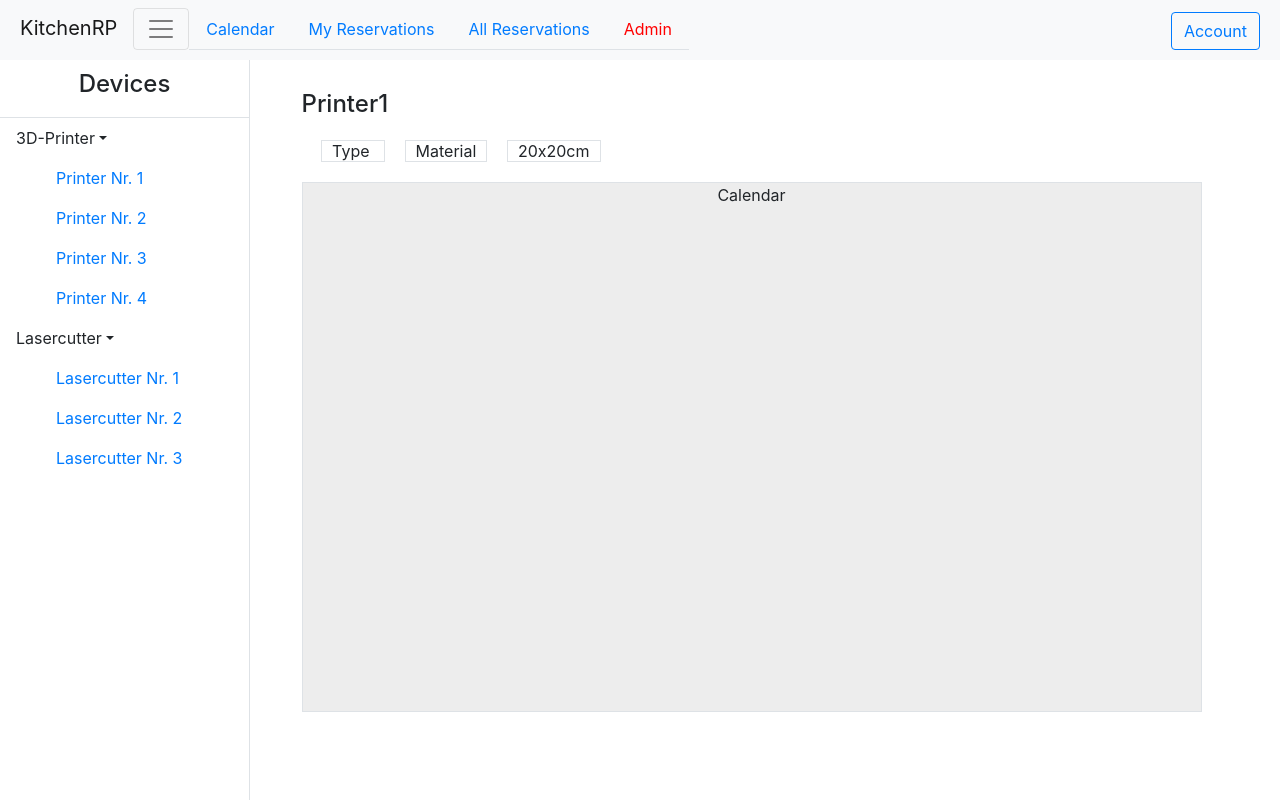
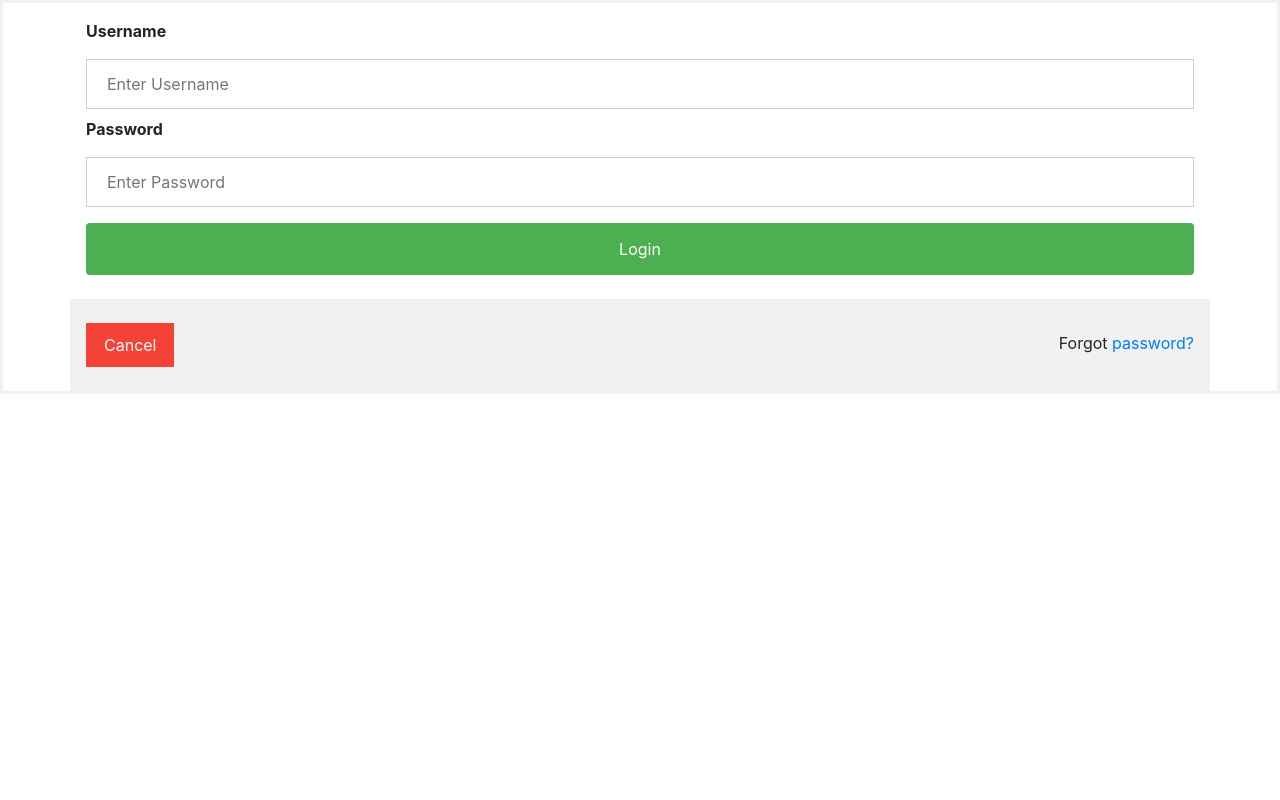
Before and after one commit to ProjectKitchen/KitchenRP, an Angular app in the folder kitchenRP-frontend/kitchenRP/: page /calendar in a window 1280 px wide. Built offline with nearby package versions, Linux system fonts and the light colour scheme.

Commit message:
started with login

```diff
--- a/kitchenRP-frontend/kitchenRP/src/app/app.component.html
+++ b/kitchenRP-frontend/kitchenRP/src/app/app.component.html
@@ -1,5 +1,12 @@
-<app-navbar></app-navbar>
-<app-sidebar></app-sidebar>
-<div id="content-wrapper" class="content-wrapper">
-    <router-outlet></router-outlet>
+<!-- user logged in -->
+<div *ngIf="false; else elseBlock">
+    <app-navbar></app-navbar>
+    <app-sidebar></app-sidebar>
+    <div id="content-wrapper" class="content-wrapper">
+        <router-outlet></router-outlet>
+    </div>
 </div>
+<!-- not logged in -->
+<ng-template #elseBlock>
+    <app-login></app-login>
+</ng-template>
--- /dev/null
+++ b/kitchenRP-frontend/kitchenRP/src/app/components/login/login.component.css
@@ -0,0 +1,72 @@
+/* Bordered form */
+form {
+    border: 3px solid #f1f1f1;
+}
+
+/* Full-width inputs */
+input[type=text], input[type=password] {
+    width: 100%;
+    padding: 12px 20px;
+    margin: 8px 0;
+    display: inline-block;
+    border: 1px solid #ccc;
+    box-sizing: border-box;
+}
+
+/* Set a style for all buttons */
+button {
+    background-color: #4CAF50;
+    color: white;
+    padding: 14px 20px;
+    margin: 8px 0;
+    border: none;
+    cursor: pointer;
+    width: 100%;
+}
+
+    /* Add a hover effect for buttons */
+    button:hover {
+        opacity: 0.8;
+    }
+
+/* Extra style for the cancel button (red) */
+.cancelbtn {
+    width: auto;
+    padding: 10px 18px;
+    background-color: #f44336;
+}
+
+/* Center the avatar image inside this container */
+.imgcontainer {
+    text-align: center;
+    margin: 24px 0 12px 0;
+}
+
+/* Avatar image */
+img.avatar {
+    width: 40%;
+    border-radius: 50%;
+}
+
+/* Add padding to containers */
+.container {
+    padding: 16px;
+}
+
+/* The "Forgot password" text */
+span.psw {
+    float: right;
+    padding-top: 16px;
+}
+
+/* Change styles for span and cancel button on extra small screens */
+@media screen and (max-width: 300px) {
+    span.psw {
+        display: block;
+        float: none;
+    }
+
+    .cancelbtn {
+        width: 100%;
+    }
+}
--- /dev/null
+++ b/kitchenRP-frontend/kitchenRP/src/app/components/login/login.component.html
@@ -0,0 +1,16 @@
+<form>
+    <div class="container">
+        <label for="uname"><b>Username</b></label>
+        <input type="text" placeholder="Enter Username" name="uname" required>
+
+        <label for="psw"><b>Password</b></label>
+        <input type="password" placeholder="Enter Password" name="psw" required>
+
+        <button class="btn" (click)="this.loginUser()">Login</button>
+    </div>
+
+    <div class="container" style="background-color:#f1f1f1">
+        <button type="button" class="cancelbtn">Cancel</button>
+        <span class="psw">Forgot <a href="#">password?</a></span>
+    </div>
+</form>
--- /dev/null
+++ b/kitchenRP-frontend/kitchenRP/src/app/components/login/login.component.ts
@@ -0,0 +1,21 @@
+import { Component, OnInit } from '@angular/core';
+import {LoginService} from '../../services/auth/login.service';
+
+@Component({
+  selector: 'app-login',
+  templateUrl: './login.component.html',
+  styleUrls: ['./login.component.css']
+})
+export class LoginComponent implements OnInit {
+
+  constructor(private loginService: LoginService){}
+
+  loginUser(){
+      var testToken = this.loginService.login({username: "if17b029", password: "test"});
+      testToken.subscribe(res => console.log(res));
+  }
+
+  ngOnInit() {
+  }
+
+}
--- /dev/null
+++ b/kitchenRP-frontend/kitchenRP/src/app/services/auth/login.service.ts
@@ -0,0 +1,19 @@
+import {Injectable} from '@angular/core';
+import {Token, UserAuth} from './user-auth';
+import {HttpClient} from '@angular/common/http';
+import {Observable} from 'rxjs/internal/Observable';
+
+@Injectable({
+    providedIn: 'root'
+})
+export class LoginService {
+
+    constructor(private http: HttpClient) {}
+
+    public login(auth: UserAuth): Observable<Token> {
+        console.log('sending user token request');
+        console.log(auth);
+        return this.http.post<Token>('localhost:51950/token', auth);
+    }
+
+}
--- /dev/null
+++ b/kitchenRP-frontend/kitchenRP/src/app/services/auth/user-auth.ts
@@ -0,0 +1,20 @@
+export interface UserAuth {
+    username: string;
+    password: string;
+}
+
+export interface Token {
+    token: string;
+    expires: number;
+}
+
+export function isToken(value: any): value is Token {
+    return value.token !== undefined
+        && value.expires !== undefined;
+}
+
+export function isUserAuth(value: any): value is UserAuth {
+    return value === undefined
+        || ( value.username !== undefined
+            && value.password !== undefined);
+}
```
Also changed, not shown: kitchenRP-frontend/kitchenRP/src/app/app.module.ts (+6 -2 lines), 2 other files (tests, documents, lock files or other folders).
